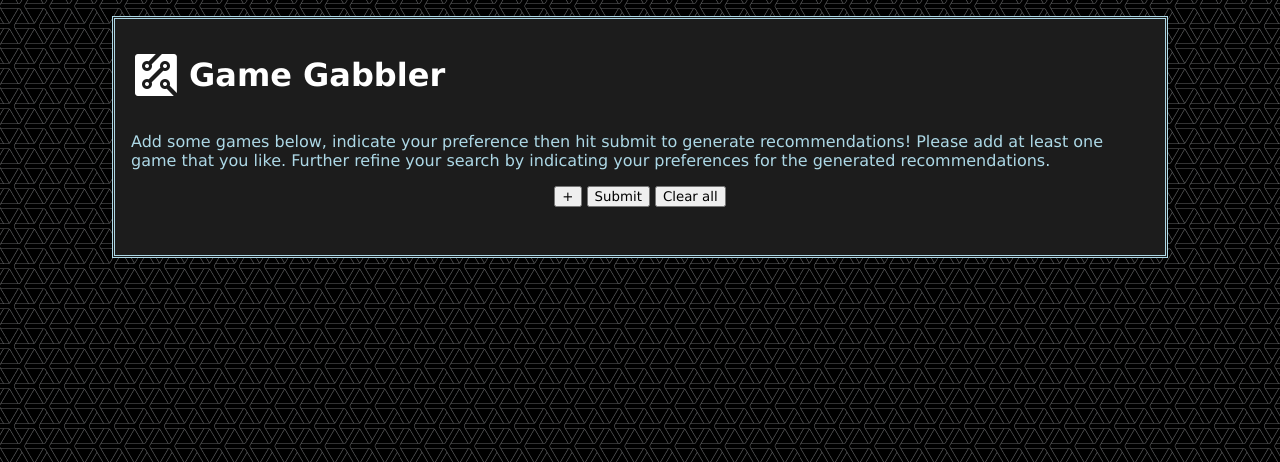
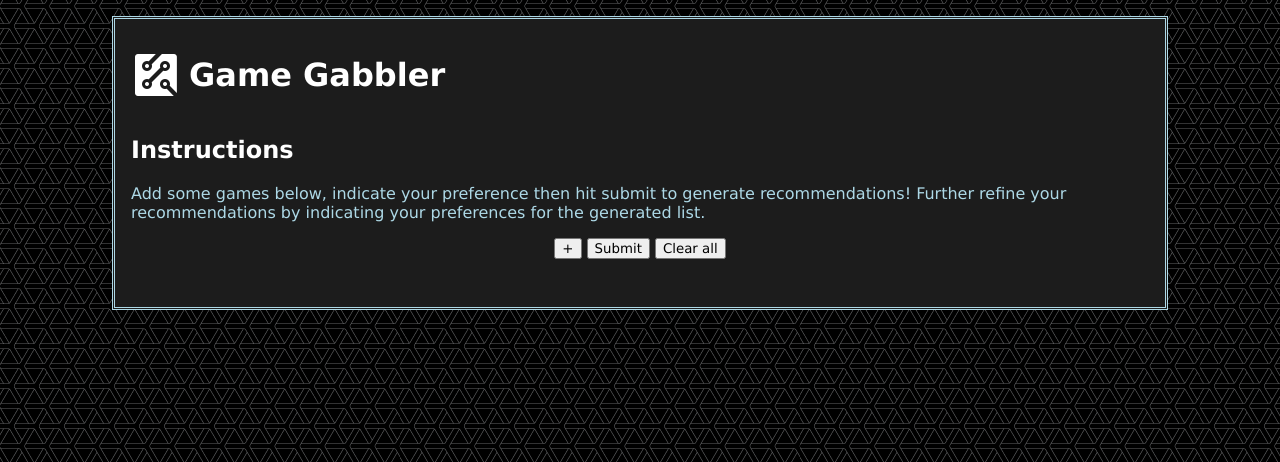
Before and after one commit to MitchellJC/game-rec-app, a Flask app: page / in a window 1280 px wide. Shown: the part 51-513 px from the top of the page. Run offline with Flask 3, Linux system fonts and the light colour scheme; parts of the project's set-up code (start-up, migrations or seed data) failed here and were passed over.

Commit message:
Update index.html

```diff
--- a/templates/index.html
+++ b/templates/index.html
@@ -19,12 +19,11 @@
 
     <div class="margin-container">
       <div class="flex"><img width="50" height="50" src="{{url_for('static', filename='images/logo.png')}}"><h1>Game Gabbler</h1></div>
-
+      <h2>Instructions</h2>
       <p>
         Add some games below, indicate your preference then hit submit to generate
-        recommendations! Please add at least one game that you like. Further
-        refine your search by indicating your preferences for the generated
-        recommendations.
+        recommendations! Further refine your recommendations by indicating your
+        preferences for the generated list.
       </p>
       <div class="pref-container">
           <form class="pref-form" id="pref-form">
```
